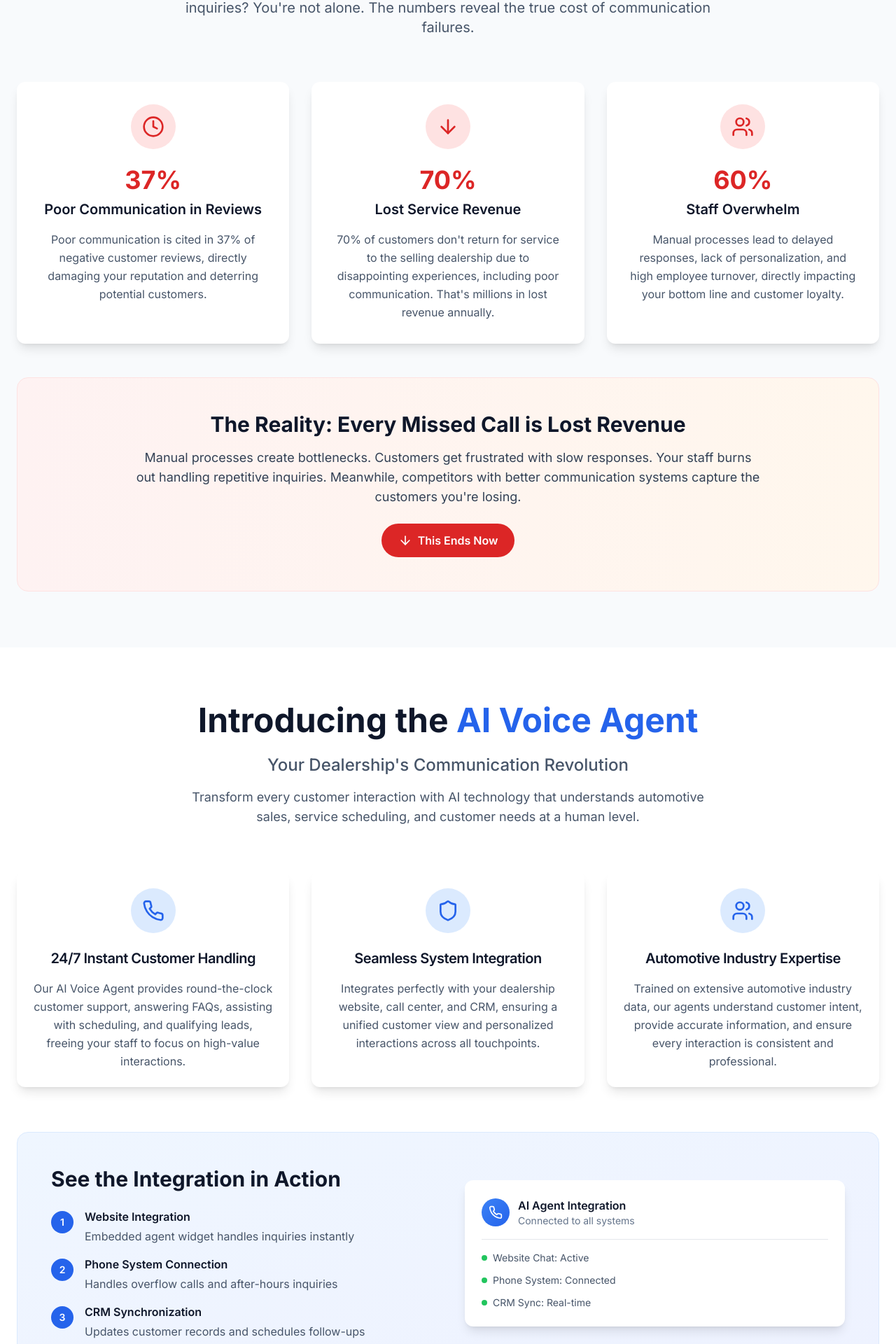
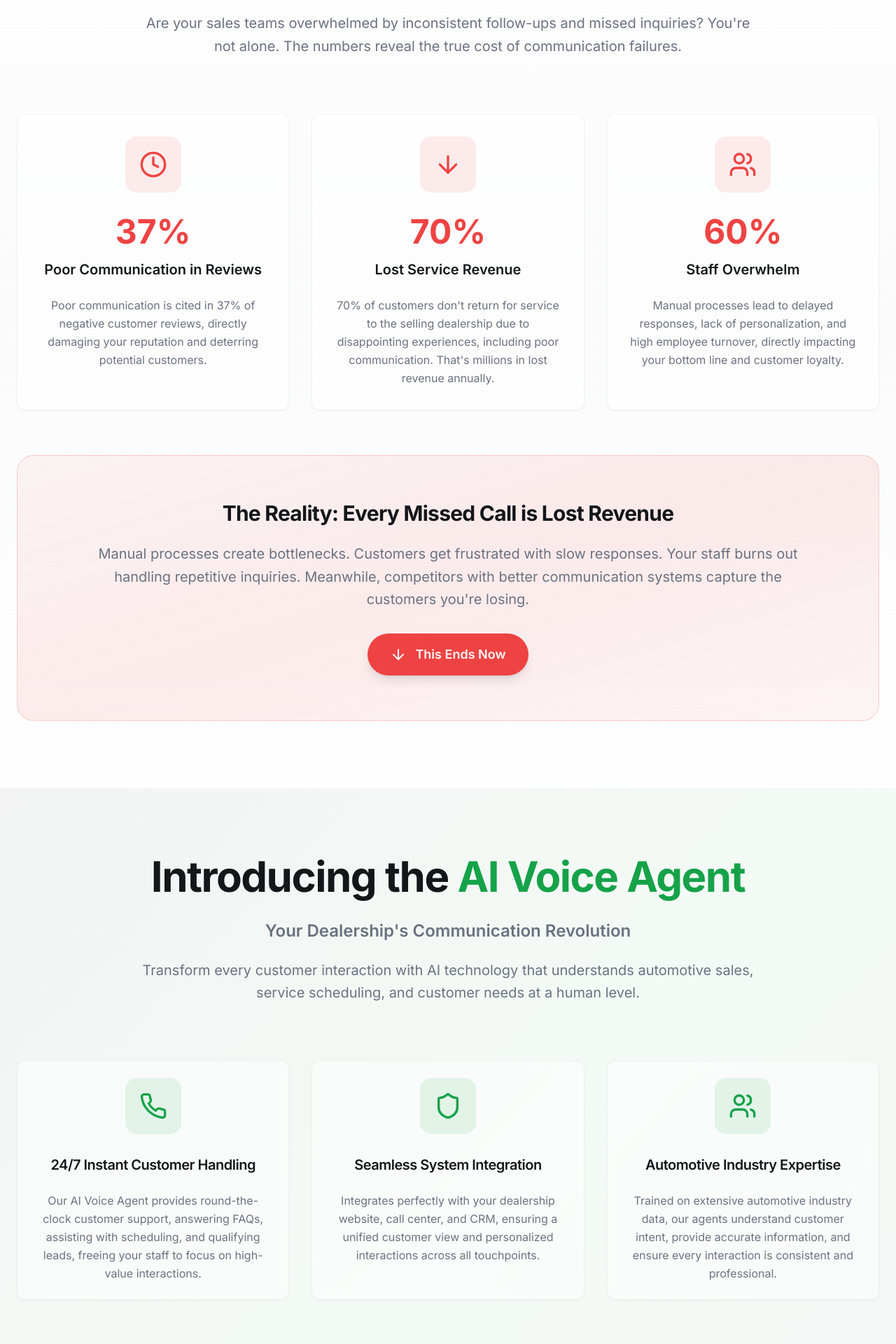
Before and after one commit to Dialo-Inc/dialo, a React (Vite) app: page / in a window 1280 px wide. Shown: the part 1220-3140 px from the top of the page at 70% size. Built offline with nearby package versions, Linux system fonts and the light colour scheme; no server answers; what @vapi-ai/web would draw is missing.

Commit message:
Refine landing page sections
Apply modern design language to other sections, including the footer, and enhance button hover effects to match the hero section's aesthetic. Ensure all existing features remain intact.

```diff
--- a/src/components/ProblemSection.tsx
+++ b/src/components/ProblemSection.tsx
@@ -25,44 +25,46 @@ const ProblemSection = () => {
   ];
 
   return (
-    <section className="py-20 bg-slate-50">
-      <div className="container mx-auto px-6">
-        <div className="text-center mb-16">
-          <h2 className="text-4xl lg:text-5xl font-bold text-slate-900 mb-6">
-            The Hidden Costs of <span className="text-red-600">Outdated</span> Dealership Communication
+    <section className="py-24 bg-secondary/30 relative overflow-hidden">
+      <div className="absolute inset-0 bg-gradient-to-b from-background via-secondary/20 to-background opacity-80" />
+      <div className="container mx-auto px-6 relative">
+        <div className="text-center mb-20">
+          <h2 className="heading-lg text-foreground mb-8">
+            The Hidden Costs of <span className="text-destructive">Outdated</span> Dealership Communication
           </h2>
-          <p className="text-xl text-slate-600 max-w-3xl mx-auto">
+          <p className="text-large text-muted-foreground max-w-4xl mx-auto leading-relaxed">
             Are your sales teams overwhelmed by inconsistent follow-ups and missed inquiries?
             You're not alone. The numbers reveal the true cost of communication failures.
           </p>
         </div>
 
-        <div className="grid md:grid-cols-3 gap-8 mb-12">
+        <div className="grid md:grid-cols-3 gap-8 mb-16">
           {problems.map((problem, index) => (
-            <Card key={index} className="relative overflow-hidden border-0 shadow-lg hover:shadow-xl transition-shadow duration-300">
-              <CardContent className="p-8 text-center">
-                <div className="w-16 h-16 bg-red-100 rounded-full flex items-center justify-center mx-auto mb-6">
-                  <problem.icon className="w-8 h-8 text-red-600" />
+            <Card key={index} className="group relative overflow-hidden bg-card/50 backdrop-blur-sm border-border/50 shadow-premium-md hover:shadow-premium-xl transition-all duration-500 hover:scale-105 hover:bg-card">
+              <div className="absolute inset-0 bg-gradient-to-br from-destructive/5 to-destructive/10 opacity-0 group-hover:opacity-100 transition-opacity duration-500" />
+              <CardContent className="p-8 text-center relative">
+                <div className="w-20 h-20 bg-destructive/10 rounded-2xl flex items-center justify-center mx-auto mb-8 group-hover:bg-destructive/20 transition-colors duration-500">
+                  <problem.icon className="w-10 h-10 text-destructive group-hover:scale-110 transition-transform duration-500" />
                 </div>
-                <div className="text-4xl font-bold text-red-600 mb-2">{problem.stat}</div>
-                <h3 className="text-xl font-semibold text-slate-900 mb-4">{problem.title}</h3>
-                <p className="text-slate-600 leading-relaxed">{problem.description}</p>
+                <div className="text-5xl font-bold text-destructive mb-4 group-hover:scale-105 transition-transform duration-500">{problem.stat}</div>
+                <h3 className="text-xl font-semibold text-foreground mb-6 group-hover:text-foreground transition-colors duration-500">{problem.title}</h3>
+                <p className="text-muted-foreground leading-relaxed">{problem.description}</p>
               </CardContent>
             </Card>
           ))}
         </div>
 
-        <div className="bg-gradient-to-r from-red-50 to-orange-50 rounded-2xl p-8 lg:p-12 text-center border border-red-100">
-          <h3 className="text-2xl lg:text-3xl font-bold text-slate-900 mb-4">
+        <div className="bg-gradient-to-br from-destructive/5 via-destructive/10 to-destructive/5 rounded-3xl p-12 lg:p-16 text-center border border-destructive/20 backdrop-blur-sm">
+          <h3 className="heading-sm text-foreground mb-6">
             The Reality: Every Missed Call is Lost Revenue
           </h3>
-          <p className="text-lg text-slate-700 mb-6 max-w-4xl mx-auto">
+          <p className="text-large text-muted-foreground mb-8 max-w-5xl mx-auto leading-relaxed">
             Manual processes create bottlenecks. Customers get frustrated with slow responses.
             Your staff burns out handling repetitive inquiries. Meanwhile, competitors with better
             communication systems capture the customers you're losing.
           </p>
-          <div className="inline-flex items-center bg-red-600 text-white px-6 py-3 rounded-full font-semibold">
-            <ArrowDown className="w-5 h-5 mr-2" />
+          <div className="inline-flex items-center bg-destructive text-destructive-foreground px-8 py-4 rounded-full font-semibold text-lg hover:bg-destructive/90 transition-colors duration-300 shadow-premium-lg hover:shadow-premium-xl">
+            <ArrowDown className="w-6 h-6 mr-3" />
             This Ends Now
           </div>
         </div>
--- a/src/components/SolutionSection.tsx
+++ b/src/components/SolutionSection.tsx
@@ -14,96 +14,98 @@ const SolutionSection = () => {
     title: "Automotive Industry Expertise",
     description: "Trained on extensive automotive industry data, our agents understand customer intent, provide accurate information, and ensure every interaction is consistent and professional."
   }];
-  return <section className="py-20 bg-white">
-      <div className="container mx-auto px-6">
-        <div className="text-center mb-16">
-          <h2 className="text-4xl lg:text-5xl font-bold text-slate-900 mb-6">
-            Introducing the <span className="text-blue-600">AI Voice Agent</span>
+  return <section className="py-24 bg-background relative overflow-hidden">
+      <div className="absolute inset-0 bg-gradient-to-br from-primary/5 via-accent/5 to-primary/5" />
+      <div className="container mx-auto px-6 relative">
+        <div className="text-center mb-20">
+          <h2 className="heading-lg text-foreground mb-8">
+            Introducing the <span className="text-accent">AI Voice Agent</span>
           </h2>
-          <p className="text-2xl text-slate-600 mb-4 font-medium">
+          <p className="text-2xl text-muted-foreground mb-6 font-semibold">
             Your Dealership's Communication Revolution
           </p>
-          <p className="text-lg text-slate-600 max-w-3xl mx-auto">
+          <p className="text-large text-muted-foreground max-w-4xl mx-auto leading-relaxed">
             Transform every customer interaction with AI technology that understands automotive sales,
             service scheduling, and customer needs at a human level.
           </p>
         </div>
 
-        <div className="grid lg:grid-cols-3 gap-8 mb-16">
-          {features.map((feature, index) => <Card key={index} className="border-0 shadow-lg hover:shadow-xl transition-all duration-300 hover:-translate-y-1">
-              <CardHeader className="text-center pb-4">
-                <div className="w-16 h-16 bg-blue-100 rounded-full flex items-center justify-center mx-auto mb-4">
-                  <feature.icon className="w-8 h-8 text-blue-600" />
+        <div className="grid lg:grid-cols-3 gap-8 mb-20">
+          {features.map((feature, index) => <Card key={index} className="group bg-card/50 backdrop-blur-sm border-border/50 shadow-premium-md hover:shadow-premium-xl transition-all duration-500 hover:scale-105 hover:bg-card">
+              <div className="absolute inset-0 bg-gradient-to-br from-accent/5 to-accent/10 opacity-0 group-hover:opacity-100 transition-opacity duration-500" />
+              <CardHeader className="text-center pb-6 relative">
+                <div className="w-20 h-20 bg-accent/10 rounded-2xl flex items-center justify-center mx-auto mb-6 group-hover:bg-accent/20 transition-colors duration-500">
+                  <feature.icon className="w-10 h-10 text-accent group-hover:scale-110 transition-transform duration-500" />
                 </div>
-                <CardTitle className="text-xl text-slate-900">{feature.title}</CardTitle>
+                <CardTitle className="text-xl text-foreground group-hover:text-foreground transition-colors duration-500">{feature.title}</CardTitle>
               </CardHeader>
-              <CardContent>
-                <p className="text-slate-600 leading-relaxed text-center">{feature.description}</p>
+              <CardContent className="relative">
+                <p className="text-muted-foreground leading-relaxed text-center">{feature.description}</p>
               </CardContent>
             </Card>)}
         </div>
 
-        <div className="bg-gradient-to-br from-blue-50 to-indigo-50 rounded-2xl p-8 lg:p-12 border border-blue-100">
-          <div className="grid lg:grid-cols-2 gap-12 items-center">
+        <div className="bg-gradient-to-br from-accent/5 via-primary/5 to-accent/5 rounded-3xl p-12 lg:p-16 border border-accent/20 backdrop-blur-sm">
+          <div className="grid lg:grid-cols-2 gap-16 items-center">
             <div>
-              <h3 className="text-3xl font-bold text-slate-900 mb-6">
+              <h3 className="heading-sm text-foreground mb-8">
                 See the Integration in Action
               </h3>
-              <div className="space-y-4">
-                <div className="flex items-start gap-4">
-                  <div className="w-8 h-8 bg-blue-600 rounded-full flex items-center justify-center flex-shrink-0 mt-1">
-                    <span className="text-white font-semibold text-sm">1</span>
+              <div className="space-y-6">
+                <div className="flex items-start gap-6">
+                  <div className="w-12 h-12 bg-accent rounded-2xl flex items-center justify-center flex-shrink-0 mt-1 shadow-premium-sm">
+                    <span className="text-accent-foreground font-bold text-lg">1</span>
                   </div>
                   <div>
-                    <h4 className="font-semibold text-slate-900 mb-1">Website Integration</h4>
-                    <p className="text-slate-600">Embedded agent widget handles inquiries instantly</p>
+                    <h4 className="font-semibold text-foreground mb-2 text-lg">Website Integration</h4>
+                    <p className="text-muted-foreground leading-relaxed">Embedded agent widget handles inquiries instantly</p>
                   </div>
                 </div>
-                <div className="flex items-start gap-4">
-                  <div className="w-8 h-8 bg-blue-600 rounded-full flex items-center justify-center flex-shrink-0 mt-1">
-                    <span className="text-white font-semibold text-sm">2</span>
+                <div className="flex items-start gap-6">
+                  <div className="w-12 h-12 bg-accent rounded-2xl flex items-center justify-center flex-shrink-0 mt-1 shadow-premium-sm">
+                    <span className="text-accent-foreground font-bold text-lg">2</span>
                   </div>
                   <div>
-                    <h4 className="font-semibold text-slate-900 mb-1">Phone System Connection</h4>
-                    <p className="text-slate-600">Handles overflow calls and after-hours inquiries</p>
+                    <h4 className="font-semibold text-foreground mb-2 text-lg">Phone System Connection</h4>
+                    <p className="text-muted-foreground leading-relaxed">Handles overflow calls and after-hours inquiries</p>
                   </div>
                 </div>
-                <div className="flex items-start gap-4">
-                  <div className="w-8 h-8 bg-blue-600 rounded-full flex items-center justify-center flex-shrink-0 mt-1">
-                    <span className="text-white font-semibold text-sm">3</span>
+                <div className="flex items-start gap-6">
+                  <div className="w-12 h-12 bg-accent rounded-2xl flex items-center justify-center flex-shrink-0 mt-1 shadow-premium-sm">
+                    <span className="text-accent-foreground font-bold text-lg">3</span>
                   </div>
                   <div>
-                    <h4 className="font-semibold text-slate-900 mb-1">CRM Synchronization</h4>
-                    <p className="text-slate-600">Updates customer records and schedules follow-ups</p>
+                    <h4 className="font-semibold text-foreground mb-2 text-lg">CRM Synchronization</h4>
+                    <p className="text-muted-foreground leading-relaxed">Updates customer records and schedules follow-ups</p>
                   </div>
                 </div>
               </div>
             </div>
 
             <div className="relative">
-              <div className="bg-white rounded-lg shadow-lg p-6">
-                <div className="flex items-center gap-3 mb-4 pb-4 border-b">
-                  <div className="w-10 h-10 bg-gradient-to-br from-blue-500 to-blue-600 rounded-full flex items-center justify-center">
-                    <Phone className="w-5 h-5 text-white" />
+              <div className="bg-card/80 backdrop-blur-sm rounded-2xl shadow-premium-lg p-8 border border-border/50">
+                <div className="flex items-center gap-4 mb-6 pb-6 border-b border-border/50">
+                  <div className="w-14 h-14 bg-gradient-to-br from-accent to-accent-hover rounded-2xl flex items-center justify-center shadow-premium-sm">
+                    <Phone className="w-7 h-7 text-accent-foreground" />
                   </div>
                   <div>
-                    <div className="font-semibold text-slate-900">AI Agent Integration</div>
-                    <div className="text-sm text-slate-500">Connected to all systems</div>
+                    <div className="font-semibold text-foreground text-lg">AI Agent Integration</div>
+                    <div className="text-muted-foreground">Connected to all systems</div>
                   </div>
                 </div>
 
-                <div className="space-y-3">
-                  <div className="flex items-center gap-2 text-sm">
-                    <div className="w-2 h-2 bg-green-500 rounded-full"></div>
-                    <span className="text-slate-600">Website Chat: Active</span>
+                <div className="space-y-4">
+                  <div className="flex items-center gap-3">
+                    <div className="w-3 h-3 bg-accent rounded-full animate-pulse"></div>
+                    <span className="text-muted-foreground">Website Chat: Active</span>
                   </div>
-                  <div className="flex items-center gap-2 text-sm">
-                    <div className="w-2 h-2 bg-green-500 rounded-full"></div>
-                    <span className="text-slate-600">Phone System: Connected</span>
+                  <div className="flex items-center gap-3">
+                    <div className="w-3 h-3 bg-accent rounded-full animate-pulse"></div>
+                    <span className="text-muted-foreground">Phone System: Connected</span>
                   </div>
-                  <div className="flex items-center gap-2 text-sm">
-                    <div className="w-2 h-2 bg-green-500 rounded-full"></div>
-                    <span className="text-slate-600">CRM Sync: Real-time</span>
+                  <div className="flex items-center gap-3">
+                    <div className="w-3 h-3 bg-accent rounded-full animate-pulse"></div>
+                    <span className="text-muted-foreground">CRM Sync: Real-time</span>
                   </div>
                 </div>
               </div>
```
Also changed, not shown: src/components/BenefitsSection.tsx (+31 -29 lines), src/components/FAQSection.tsx (+18 -17 lines), src/components/Footer.tsx (+36 -35 lines), src/components/HowItWorksSection.tsx (+27 -25 lines), src/components/PreSaleSection.tsx (+43 -43 lines), src/components/SocialProofSection.tsx (+30 -28 lines).
